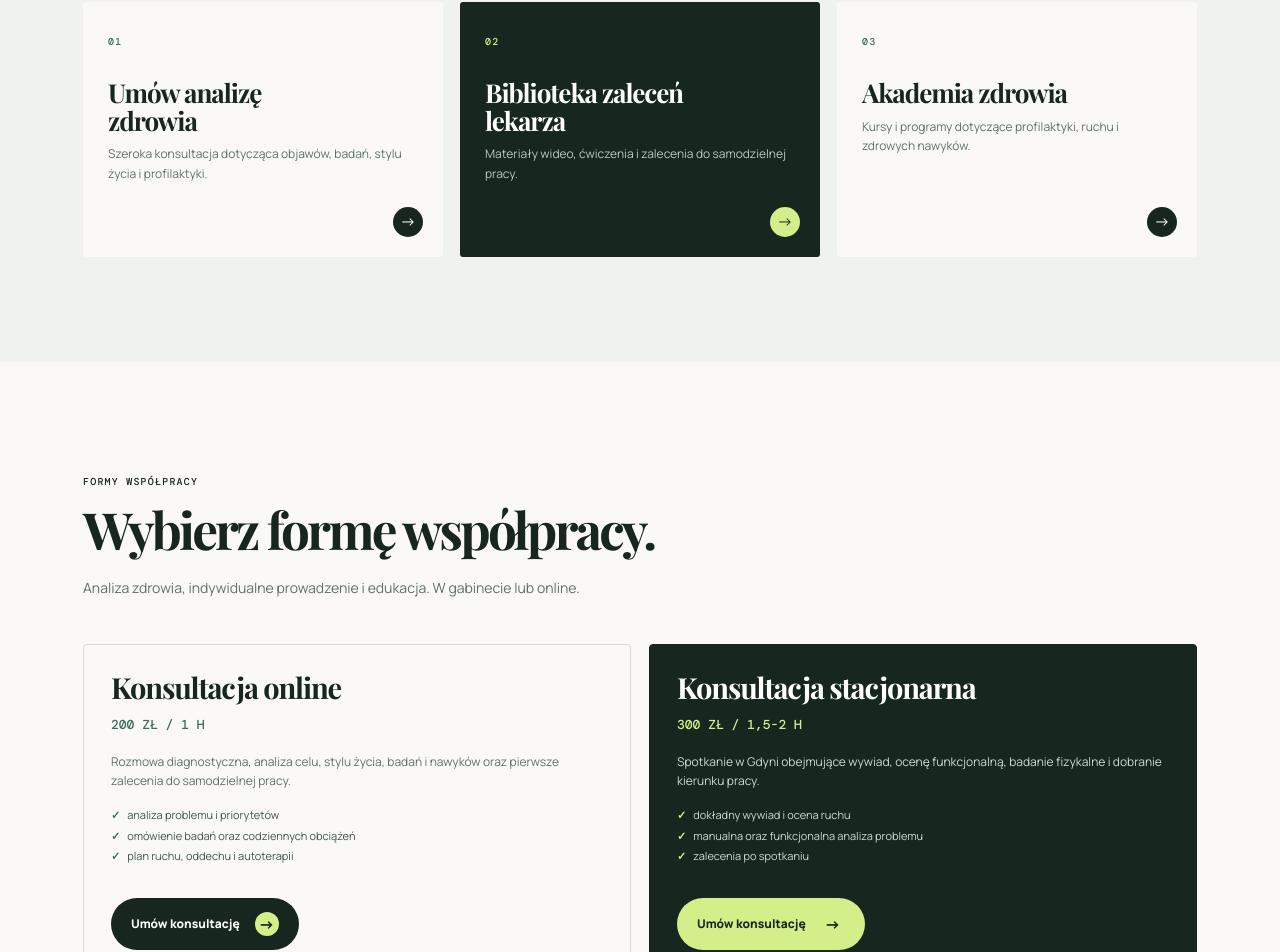
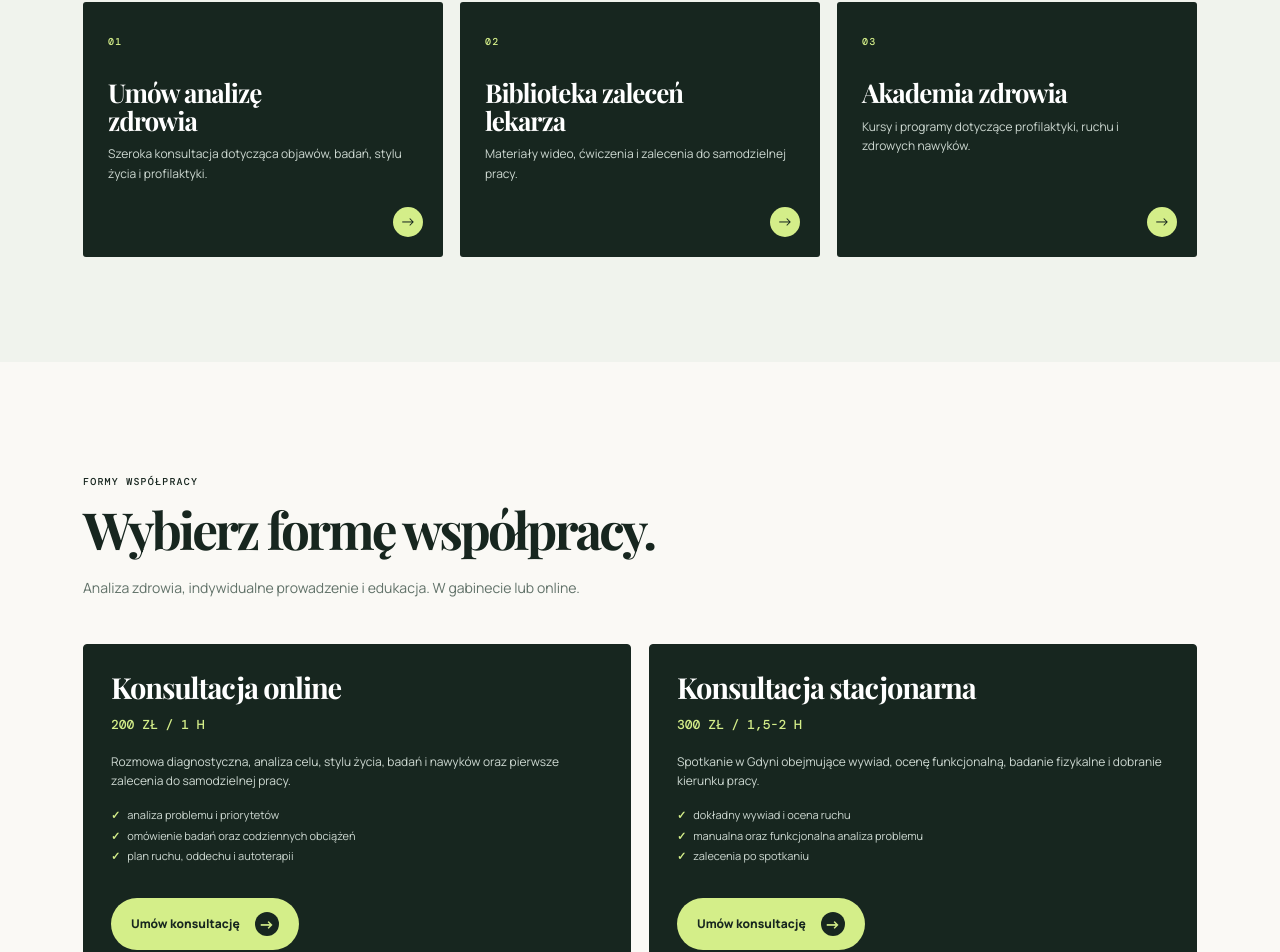
Before and after one commit to JTK12345/strona-filipa, a Next.js app: page / in a window 1280 px wide. Shown: the part 1668-2620 px from the top of the page. Built offline with nearby package versions, Linux system fonts and the light colour scheme; no server answers; the database is empty; a web font is replaced by a local one.

Commit message:
Ujednolic zielone karty oferty i form wspolpracy

```diff
--- a/components/sections/landing.module.css
+++ b/components/sections/landing.module.css
@@ -294,7 +294,8 @@
   gap: 17px;
 }
 .way {
-  background: var(--cream);
+  background: var(--ink);
+  color: white;
   padding: 25px 25px 64px;
   min-height: 255px;
   position: relative;
@@ -305,7 +306,7 @@
   transform: translateY(-4px);
 }
 .way .eyebrow {
-  color: var(--green);
+  color: var(--lime);
 }
 .way h3 {
   font:
@@ -319,7 +320,7 @@
 .way p {
   font-size: 12px;
   line-height: 1.65;
-  color: #607168;
+  color: #ced9d2;
 }
 .wayArrow {
   position: absolute;
@@ -328,24 +329,10 @@
   width: 30px;
   height: 30px;
   border-radius: 50%;
-  background: var(--ink);
-  color: white;
+  background: var(--lime);
+  color: var(--ink);
   display: grid;
   place-items: center;
-}
-.way:nth-child(2) {
-  background: var(--ink);
-  color: white;
-}
-.way:nth-child(2) p {
-  color: #b9c9c0;
-}
-.way:nth-child(2) .eyebrow {
-  color: var(--lime);
-}
-.way:nth-child(2) .wayArrow {
-  background: var(--lime);
-  color: var(--ink);
 }
 .offersHead {
   max-width: 650px;
@@ -361,8 +348,10 @@
   gap: 18px;
 }
 .offer {
-  border: 1px solid var(--line);
+  border: 1px solid var(--ink);
   border-radius: 4px;
+  background: var(--ink);
+  color: white;
   padding: 27px;
   min-height: 334px;
   display: flex;
@@ -380,14 +369,14 @@
   font:
     500 13px/1.6 var(--landing-mono),
     monospace;
-  color: var(--green);
+  color: var(--lime);
   margin: 12px 0 16px;
   text-transform: uppercase;
 }
 .offer > p {
   font-size: 12px;
   line-height: 1.6;
-  color: #607168;
+  color: #ced9d2;
   margin: 0 0 15px;
 }
 .offer ul {
@@ -396,33 +385,25 @@
   font-size: 11px;
   line-height: 1.85;
   margin: 0 0 20px;
-  color: #40574c;
+  color: #ced9d2;
 }
 .offer li::before {
   content: "✓";
-  color: var(--green);
+  color: var(--lime);
   font-weight: 800;
   margin-right: 7px;
 }
 .offer .button {
   margin-top: auto;
+  background: var(--lime);
+  color: var(--ink) !important;
 }
-.offer:nth-child(2) {
+.offer .button b {
   background: var(--ink);
-  border-color: var(--ink);
-  color: white;
-}
-.offer:nth-child(2) .price,
-.offer:nth-child(2) li::before {
   color: var(--lime);
 }
-.offer:nth-child(2) > p,
-.offer:nth-child(2) ul {
-  color: #ced9d2;
-}
-.offer:nth-child(2) .button {
-  background: var(--lime);
-  color: var(--ink) !important;
+.offer .button:hover {
+  background: #e4f5b5;
 }
 .testimonials {
   border-top: 1px solid var(--line);
```
